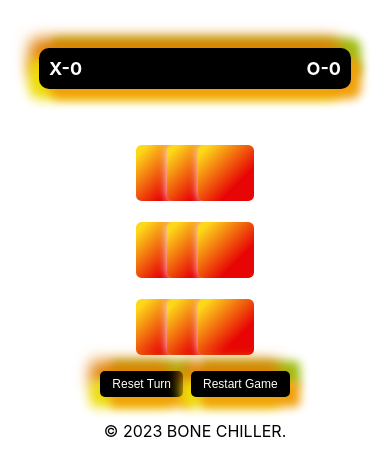
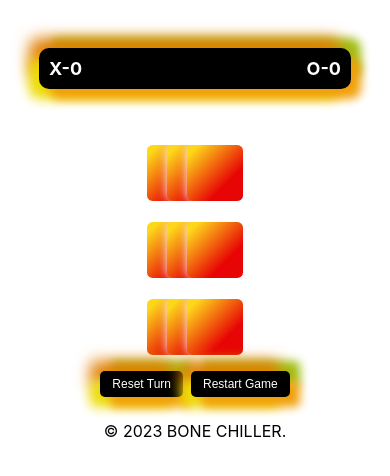
Before and after one commit to SID-DIQ/Tic-Tac_Toe--Game, a React (Create React App) app: page / in a window 390 px wide. Shown: the top 476 px of the page. Built offline with nearby package versions, Linux system fonts and the light colour scheme.

Commit message:
The Final Stage Of Cooking

```diff
--- a/src/Components/Board/Board.css
+++ b/src/Components/Board/Board.css
@@ -14,18 +14,36 @@
 
 @media screen and (max-width: 480px) {
     .board {
+        display: grid;
+        grid-template-columns: repeat(3, minmax(0, 0.04fr));
+        gap: 1rem;
+        place-items: center;
+        justify-content: center;
+        max-width: 100%;
         gap: 0.3rem;
     }
 }
 
 @media screen and (max-width: 375px) {
     .board {
+        display: grid;
+        grid-template-columns: repeat(3, minmax(0, 0.03fr));
+        gap: 1rem;
+        place-items: center;
+        justify-content: center;
+        max-width: 100%;
         gap: 0.2rem;
     }
 }
 
 @media screen and (max-width: 320px) {
     .board {
+        display: grid;
+        grid-template-columns: repeat(3, minmax(0, 0.03fr));
+        gap: 1rem;
+        place-items: center;
+        justify-content: center;
+        max-width: 100%;
         gap: 0.1rem;
     }
 }
```
